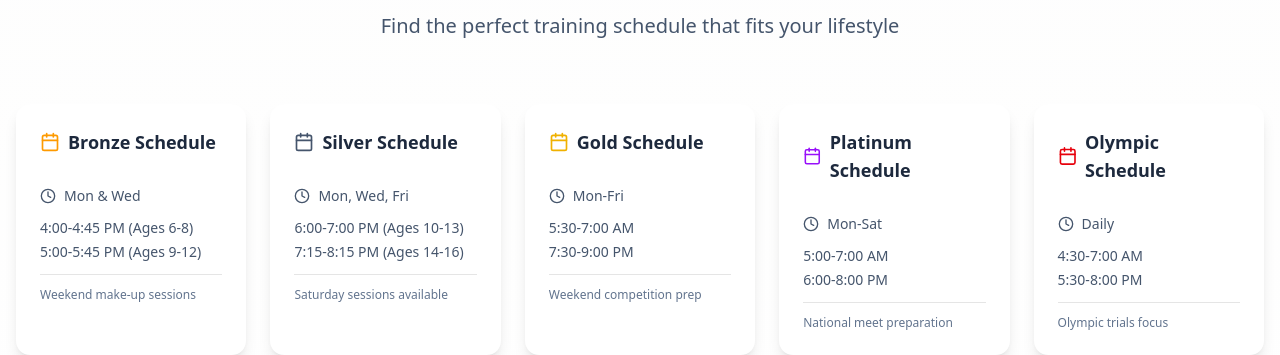
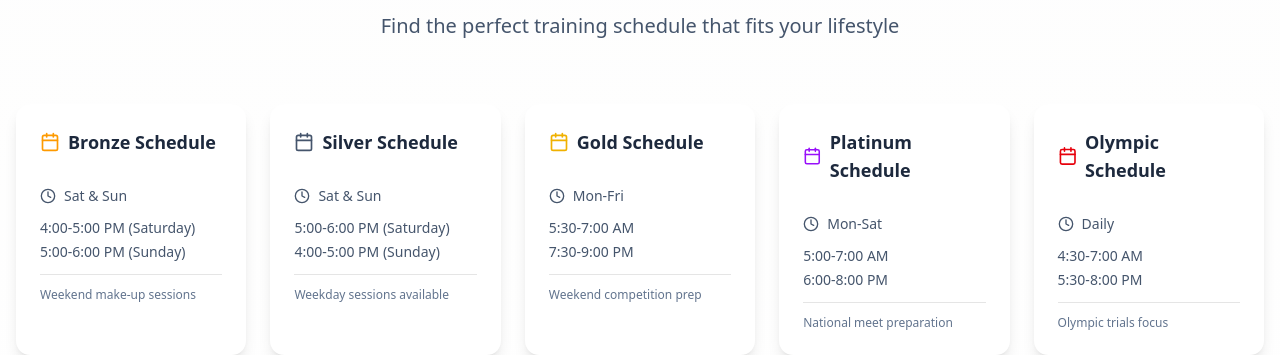
Before and after one commit to primeswim/prime-swim, a Next.js app: page / in a window 1280 px wide. Shown: the part 2254-2609 px from the top of the page. Built offline with nearby package versions, Linux system fonts and the light colour scheme.

Commit message:
update program schedule

```diff
--- a/src/app/page.tsx
+++ b/src/app/page.tsx
@@ -267,11 +267,11 @@ export default function Home() {
             <CardContent className="space-y-3">
               <div className="flex items-center text-slate-600">
                 <Clock className="w-4 h-4 mr-2" />
-                <span className="text-sm">Mon & Wed</span>
+                <span className="text-sm">Sat & Sun</span>
               </div>
               <div className="space-y-1 text-sm text-slate-600">
-                <p>4:00-4:45 PM (Ages 6-8)</p>
-                <p>5:00-5:45 PM (Ages 9-12)</p>
+                <p>4:00-5:00 PM (Saturday)</p>
+                <p>5:00-6:00 PM (Sunday)</p>
               </div>
               <div className="pt-3 border-t">
                 <p className="text-xs text-slate-500">Weekend make-up sessions</p>
@@ -289,14 +289,14 @@ export default function Home() {
             <CardContent className="space-y-3">
               <div className="flex items-center text-slate-600">
                 <Clock className="w-4 h-4 mr-2" />
-                <span className="text-sm">Mon, Wed, Fri</span>
+                <span className="text-sm">Sat & Sun</span>
               </div>
               <div className="space-y-1 text-sm text-slate-600">
-                <p>6:00-7:00 PM (Ages 10-13)</p>
-                <p>7:15-8:15 PM (Ages 14-16)</p>
+                <p>5:00-6:00 PM (Saturday)</p>
+                <p>4:00-5:00 PM (Sunday)</p>
               </div>
               <div className="pt-3 border-t">
-                <p className="text-xs text-slate-500">Saturday sessions available</p>
+                <p className="text-xs text-slate-500">Weekday sessions available</p>
               </div>
             </CardContent>
           </Card>
```
